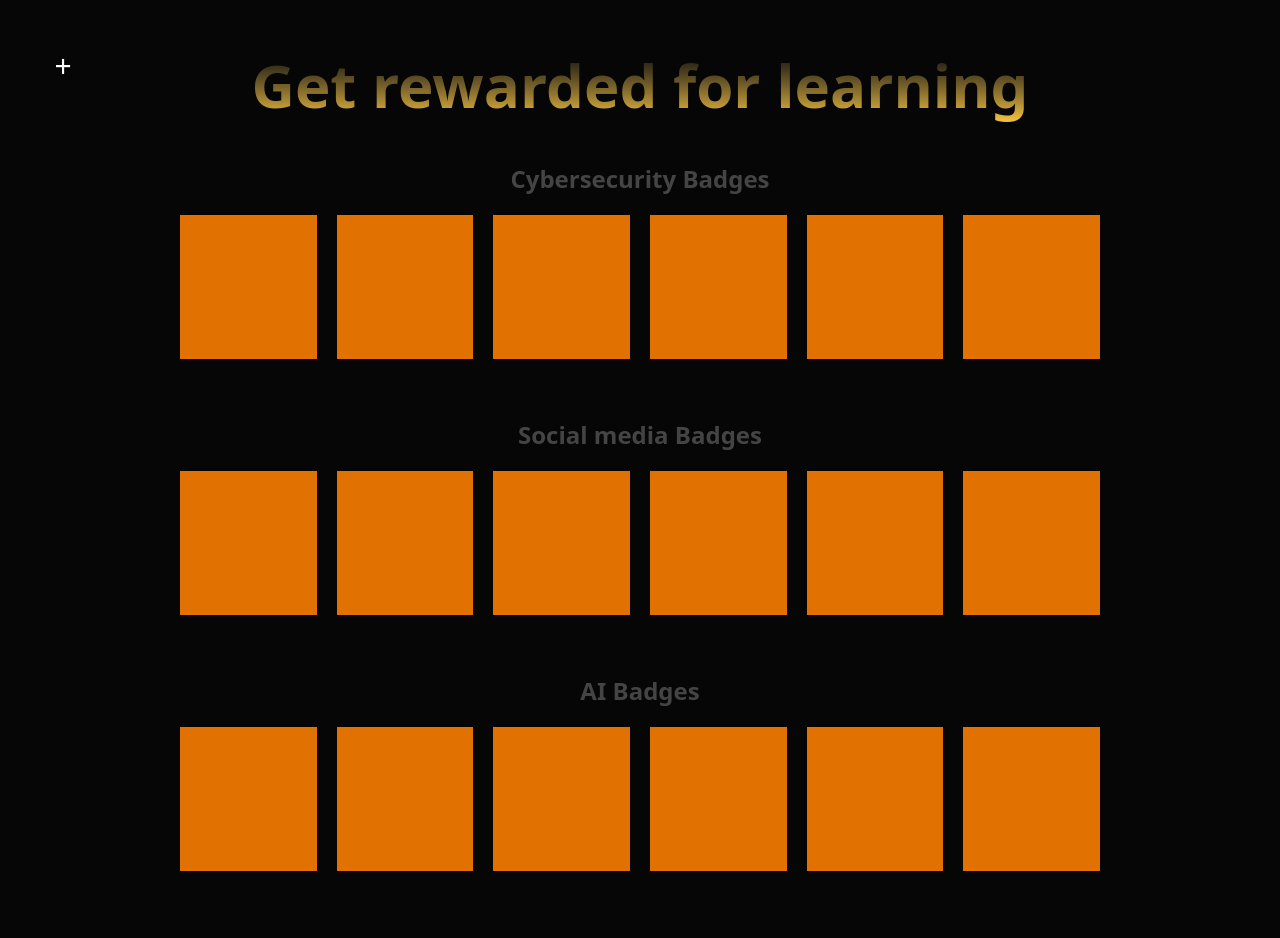
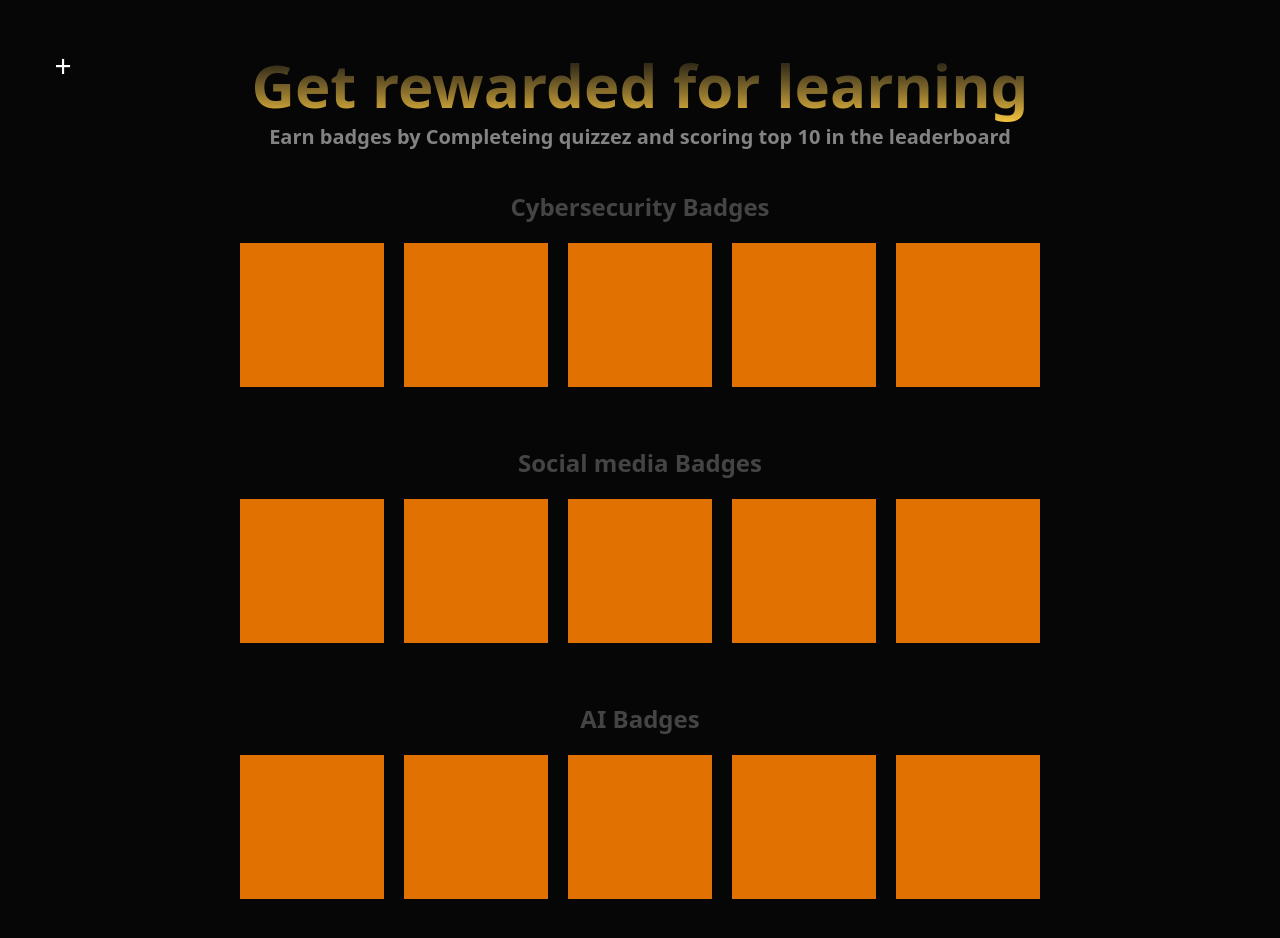
Before and after one commit to gopher93185789/quizzy, a Next.js app: page / in a window 1280 px wide. Shown: the part 2300-3238 px from the top of the page. Built offline with nearby package versions, Linux system fonts and the light colour scheme.

Commit message:
added subtext to trophy section

```diff
--- a/src/app/page.tsx
+++ b/src/app/page.tsx
@@ -75,9 +75,16 @@ const TrophySection = () => {
     <>
       <div className="h-fit w-full flex flex-col gap-5 pb-20 items-center bg-primary">
         <PlusSideBar />
-        <p className="text-4xl lg:text-6xl leading-tight  font-bold text-center bg-clip-text text-transparent antialiased bg-gradient-to-b from-neutral-950 to-[#F8C63D]">
-          Get rewarded for learning
-        </p>
+        <div className="w-full h-fit flex items-center flex-col">
+          <p className="text-4xl lg:text-6xl leading-tight  font-bold text-center bg-clip-text text-transparent antialiased bg-gradient-to-b from-neutral-950 to-[#F8C63D]">
+            Get rewarded for learning
+          </p>
+          <p className="text-white/50  text-xl font-bold">
+            Earn badges by Completeing quizzez and scoring top 10 in the
+            leaderboard
+          </p>
+        </div>
+
         <div className="flex group flex-col w-3/4 p-5 gap-5 ">
           <p className="text-white/25 w-full text-center text-2xl font-bold">
             <span className="group-hover:text-accent duration-300 ease-in-out">
@@ -86,7 +93,6 @@ const TrophySection = () => {
             Badges
           </p>
           <div className="w-full flex flex-row gap-5 justify-center">
-            <div className="size-36 bg-amber-600"></div>
             <div className="size-36 bg-amber-600"></div>
             <div className="size-36 bg-amber-600"></div>
             <div className="size-36 bg-amber-600"></div>
@@ -108,7 +114,6 @@ const TrophySection = () => {
             <div className="size-36 bg-amber-600"></div>
             <div className="size-36 bg-amber-600"></div>
             <div className="size-36 bg-amber-600"></div>
-            <div className="size-36 bg-amber-600"></div>
           </div>
         </div>
 
@@ -125,9 +130,9 @@ const TrophySection = () => {
             <div className="size-36 bg-amber-600"></div>
             <div className="size-36 bg-amber-600"></div>
             <div className="size-36 bg-amber-600"></div>
-            <div className="size-36 bg-amber-600"></div>
           </div>
         </div>
+
       </div>
     </>
   );
```
